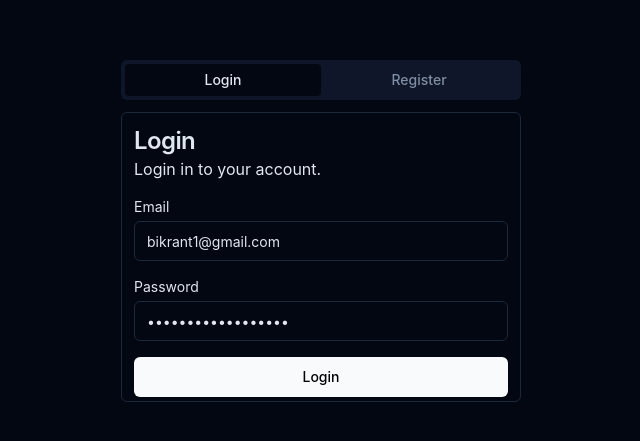
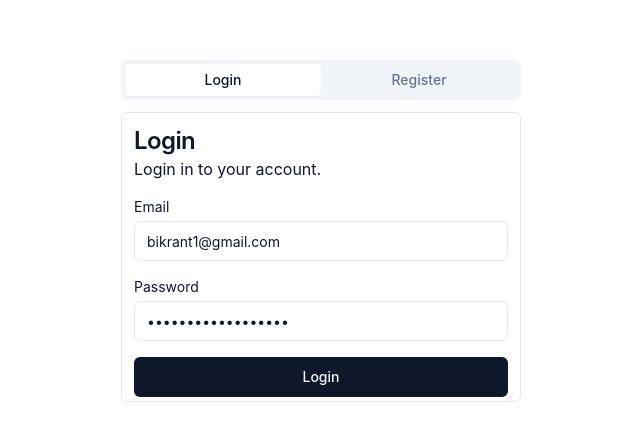
Before and after one commit to BikrantJung/chat-app-client, a React (Vite) app: page / in a window 1280 px wide. Shown: the part 169-610 px from the top of the page, without its empty margins (319-959 px from the left). Built offline with nearby package versions, Linux system fonts and the light colour scheme.

Commit message:
Theme Changer

```diff
--- a/index.html
+++ b/index.html
@@ -9,5 +9,13 @@
   <body>
     <div id="root"></div>
     <script type="module" src="/src/main.tsx"></script>
+    <script
+      type="module"
+      src="https://unpkg.com/ionicons@7.1.0/dist/ionicons/ionicons.esm.js"
+    ></script>
+    <script
+      nomodule
+      src="https://unpkg.com/ionicons@7.1.0/dist/ionicons/ionicons.js"
+    ></script>
   </body>
 </html>
--- a/package.json
+++ b/package.json
@@ -9,13 +9,14 @@
     "preview": "vite preview"
   },
   "dependencies": {
+    "@radix-ui/react-dialog": "^1.0.3",
     "@radix-ui/react-tabs": "^1.0.3",
     "@tanstack/react-query": "^4.29.3",
     "axios": "^1.3.6",
     "class-variance-authority": "^0.5.2",
     "clsx": "^1.2.1",
     "csstype": "^3.1.2",
-    "lucide-react": "^0.162.0",
+    "iconoir-react": "^6.6.0",
     "react": "^18.2.0",
     "react-dom": "^18.2.0",
     "react-hot-toast": "^2.4.0",
--- a/src/App.tsx
+++ b/src/App.tsx
@@ -1,16 +1,14 @@
+import { QueryClient, QueryClientProvider } from "@tanstack/react-query";
+import { ReactQueryDevtools } from "@tanstack/react-query-devtools";
 import { useEffect, useState } from "react";
-import { createBrowserRouter, useNavigate } from "react-router-dom";
+import { Toaster } from "react-hot-toast";
+import { createBrowserRouter } from "react-router-dom";
 import Login from "./components/pages/Login.page";
 import { Main } from "./components/pages/Main.page";
-import { Toaster } from "react-hot-toast";
-import { QueryClient, QueryClientProvider } from "@tanstack/react-query";
-import { ReactQueryDevtools } from "@tanstack/react-query-devtools";
-import { useUserStore } from "./store/useUserStore";
-import { IUserInfo } from "./types/user.types";
-import path from "path";
+import { useThemeStore } from "./store/useThemeStore";
 
 export function App({ children }: { children: React.ReactNode }) {
-  const { setUser, userInfo } = useUserStore((state) => state);
+  const { theme } = useThemeStore((state) => state);
   const [queryClient] = useState(
     () =>
       new QueryClient({
@@ -25,14 +23,10 @@
   );
   const [loading, setLoading] = useState(true);
   useEffect(() => {
-    let currentTheme = localStorage.getItem("theme");
-    if (!currentTheme) {
-      localStorage.setItem("theme", "dark");
-      return;
-    }
-    document.documentElement.classList.add(currentTheme);
+    document.documentElement.className = "";
+    document.documentElement.className = theme;
     setLoading(false);
-  }, []);
+  }, [theme]);
   return (
     <>
       {loading ? (
--- a/src/components/pages/Main.page.tsx
+++ b/src/components/pages/Main.page.tsx
@@ -1,6 +1,7 @@
 import { useUserStore } from "@/store/useUserStore";
 import { useEffect, useState } from "react";
 import { useNavigate } from "react-router-dom";
+import Navbar from "../section/Navbar";
 
 function Main() {
   const navigate = useNavigate();
@@ -16,7 +17,18 @@
     setLoading(false);
   }, [userInfo]);
 
-  return <> {loading ? "" : <div>Chat</div>} </>;
+  return (
+    <>
+      {" "}
+      {loading ? (
+        ""
+      ) : (
+        <div>
+          <Navbar />
+        </div>
+      )}{" "}
+    </>
+  );
 }
 
 export { Main };
--- /dev/null
+++ b/src/components/section/Navbar.tsx
@@ -0,0 +1,16 @@
+import React from "react";
+import { Bell } from "iconoir-react";
+import { Button } from "../ui/button";
+import ThemeChanger from "../ui/ThemeChanger";
+function Navbar() {
+  return (
+    <div className="border-b px-8 py-8">
+      <Button variant={"ghost"}>
+        <Bell />
+      </Button>
+      <ThemeChanger />
+    </div>
+  );
+}
+
+export default Navbar;
--- /dev/null
+++ b/src/components/ui/ThemeChanger.tsx
@@ -0,0 +1,30 @@
+import { useThemeStore } from "@/store/useThemeStore";
+import { HalfMoon, SunLight } from "iconoir-react";
+import { Button } from "./button";
+
+function ThemeChanger() {
+  const { theme, setTheme } = useThemeStore((state) => state);
+  return (
+    <>
+      {theme === "dark" ? (
+        <Button
+          variant={"ghost"}
+          className="p-3"
+          onClick={() => setTheme("light")}
+        >
+          <SunLight />
+        </Button>
+      ) : (
+        <Button
+          variant={"ghost"}
+          className="p-3"
+          onClick={() => setTheme("dark")}
+        >
+          <HalfMoon />
+        </Button>
+      )}
+    </>
+  );
+}
+
+export default ThemeChanger;
--- /dev/null
+++ b/src/components/ui/sheet.tsx
@@ -0,0 +1,230 @@
+"use client";
+
+import * as React from "react";
+import * as SheetPrimitive from "@radix-ui/react-dialog";
+import { VariantProps, cva } from "class-variance-authority";
+import { XboxY } from "iconoir-react";
+
+import { cn } from "@/lib/utils";
+
+const Sheet = SheetPrimitive.Root;
+
+const SheetTrigger = SheetPrimitive.Trigger;
+
+const portalVariants = cva("fixed inset-0 z-50 flex", {
+  variants: {
+    position: {
+      top: "items-start",
+      bottom: "items-end",
+      left: "justify-start",
+      right: "justify-end",
+    },
+  },
+  defaultVariants: { position: "right" },
+});
+
+interface SheetPortalProps
+  extends SheetPrimitive.DialogPortalProps,
+    VariantProps<typeof portalVariants> {}
+
+const SheetPortal = ({
+  position,
+  className,
+  children,
+  ...props
+}: SheetPortalProps) => (
+  <SheetPrimitive.Portal className={cn(className)} {...props}>
+    <div className={portalVariants({ position })}>{children}</div>
+  </SheetPrimitive.Portal>
+);
+SheetPortal.displayName = SheetPrimitive.Portal.displayName;
+
+const SheetOverlay = React.forwardRef<
+  React.ElementRef<typeof SheetPrimitive.Overlay>,
+  React.ComponentPropsWithoutRef<typeof SheetPrimitive.Overlay>
+>(({ className, children, ...props }, ref) => (
+  <SheetPrimitive.Overlay
+    className={cn(
+      "fixed inset-0 z-50 bg-background/80 backdrop-blur-sm transition-all duration-100 data-[state=closed]:animate-out data-[state=closed]:fade-out data-[state=open]:fade-in",
+      className
+    )}
+    {...props}
+    ref={ref}
+  />
+));
+SheetOverlay.displayName = SheetPrimitive.Overlay.displayName;
+
+const sheetVariants = cva(
+  "fixed z-50 scale-100 gap-4 bg-background p-6 opacity-100 shadow-lg border",
+  {
+    variants: {
+      position: {
+        top: "animate-in slide-in-from-top w-full duration-300",
+        bottom: "animate-in slide-in-from-bottom w-full duration-300",
+        left: "animate-in slide-in-from-left h-full duration-300",
+        right: "animate-in slide-in-from-right h-full duration-300",
+      },
+      size: {
+        content: "",
+        default: "",
+        sm: "",
+        lg: "",
+        xl: "",
+        full: "",
+      },
+    },
+    compoundVariants: [
+      {
+        position: ["top", "bottom"],
+        size: "content",
+        class: "max-h-screen",
+      },
+      {
+        position: ["top", "bottom"],
+        size: "default",
+        class: "h-1/3",
+      },
+      {
+        position: ["top", "bottom"],
+        size: "sm",
+        class: "h-1/4",
+      },
+      {
+        position: ["top", "bottom"],
+        size: "lg",
+        class: "h-1/2",
+      },
+      {
+        position: ["top", "bottom"],
+        size: "xl",
+        class: "h-5/6",
+      },
+      {
+        position: ["top", "bottom"],
+        size: "full",
+        class: "h-screen",
+      },
+      {
+        position: ["right", "left"],
+        size: "content",
+        class: "max-w-screen",
+      },
+      {
+        position: ["right", "left"],
+        size: "default",
+        class: "w-1/3",
+      },
+      {
+        position: ["right", "left"],
+        size: "sm",
+        class: "w-1/4",
+      },
+      {
+        position: ["right", "left"],
+        size: "lg",
+        class: "w-1/2",
+      },
+      {
+        position: ["right", "left"],
+        size: "xl",
+        class: "w-5/6",
+      },
+      {
+        position: ["right", "left"],
+        size: "full",
+        class: "w-screen",
+      },
+    ],
+    defaultVariants: {
+      position: "right",
+      size: "default",
+    },
+  }
+);
+
+export interface DialogContentProps
+  extends React.ComponentPropsWithoutRef<typeof SheetPrimitive.Content>,
+    VariantProps<typeof sheetVariants> {}
+
+const SheetContent = React.forwardRef<
+  React.ElementRef<typeof SheetPrimitive.Content>,
+  DialogContentProps
+>(({ position, size, className, children, ...props }, ref) => (
+  <SheetPortal position={position}>
+    <SheetOverlay />
+    <SheetPrimitive.Content
+      ref={ref}
+      className={cn(sheetVariants({ position, size }), className)}
+      {...props}
+    >
+      {children}
+      <SheetPrimitive.Close className="absolute right-4 top-4 rounded-sm opacity-70 ring-offset-background transition-opacity hover:opacity-100 focus:outline-none focus:ring-2 focus:ring-ring focus:ring-offset-2 disabled:pointer-events-none data-[state=open]:bg-secondary">
+        <XboxY className="h-4 w-4" />
+        <span className="sr-only">Close</span>
+      </SheetPrimitive.Close>
+    </SheetPrimitive.Content>
+  </SheetPortal>
+));
+SheetContent.displayName = SheetPrimitive.Content.displayName;
+
+const SheetHeader = ({
+  className,
+  ...props
+}: React.HTMLAttributes<HTMLDivElement>) => (
+  <div
+    className={cn(
+      "flex flex-col space-y-2 text-center sm:text-left",
+      className
+    )}
+    {...props}
+  />
+);
+SheetHeader.displayName = "SheetHeader";
+
+const SheetFooter = ({
+  className,
+  ...props
+}: React.HTMLAttributes<HTMLDivElement>) => (
+  <div
+    className={cn(
+      "flex flex-col-reverse sm:flex-row sm:justify-end sm:space-x-2",
+      className
+    )}
+    {...props}
+  />
+);
+SheetFooter.displayName = "SheetFooter";
+
+const SheetTitle = React.forwardRef<
+  React.ElementRef<typeof SheetPrimitive.Title>,
+  React.ComponentPropsWithoutRef<typeof SheetPrimitive.Title>
+>(({ className, ...props }, ref) => (
+  <SheetPrimitive.Title
+    ref={ref}
+    className={cn("text-lg font-semibold text-foreground", className)}
+    {...props}
+  />
+));
+SheetTitle.displayName = SheetPrimitive.Title.displayName;
+
+const SheetDescription = React.forwardRef<
+  React.ElementRef<typeof SheetPrimitive.Description>,
+  React.ComponentPropsWithoutRef<typeof SheetPrimitive.Description>
+>(({ className, ...props }, ref) => (
+  <SheetPrimitive.Description
+    ref={ref}
+    className={cn("text-sm text-muted-foreground", className)}
+    {...props}
+  />
+));
+SheetDescription.displayName = SheetPrimitive.Description.displayName;
+
+export {
+  Sheet,
+  SheetTrigger,
+  SheetContent,
+  SheetHeader,
+  SheetFooter,
+  SheetTitle,
+  SheetDescription,
+};
--- /dev/null
+++ b/src/store/useThemeStore.ts
@@ -0,0 +1,24 @@
+import { IUserInfo } from "@/types/user.types";
+import { create } from "zustand";
+import { persist } from "zustand/middleware";
+// import { type User } from "../types/user.types";
+interface IThemeStore {
+  theme: "light" | "dark";
+  setTheme: (theme: IThemeStore["theme"]) => void;
+}
+const initialTheme = "light";
+
+export const useThemeStore = create<IThemeStore>()(
+  persist(
+    (set) => ({
+      theme: initialTheme,
+      setTheme(theme) {
+        console.log("Accessing set theme");
+        set({ theme });
+      },
+    }),
+    {
+      name: "theme",
+    }
+  )
+);
```
Also changed, not shown: 1 other file (tests, documents, lock files or other folders).
